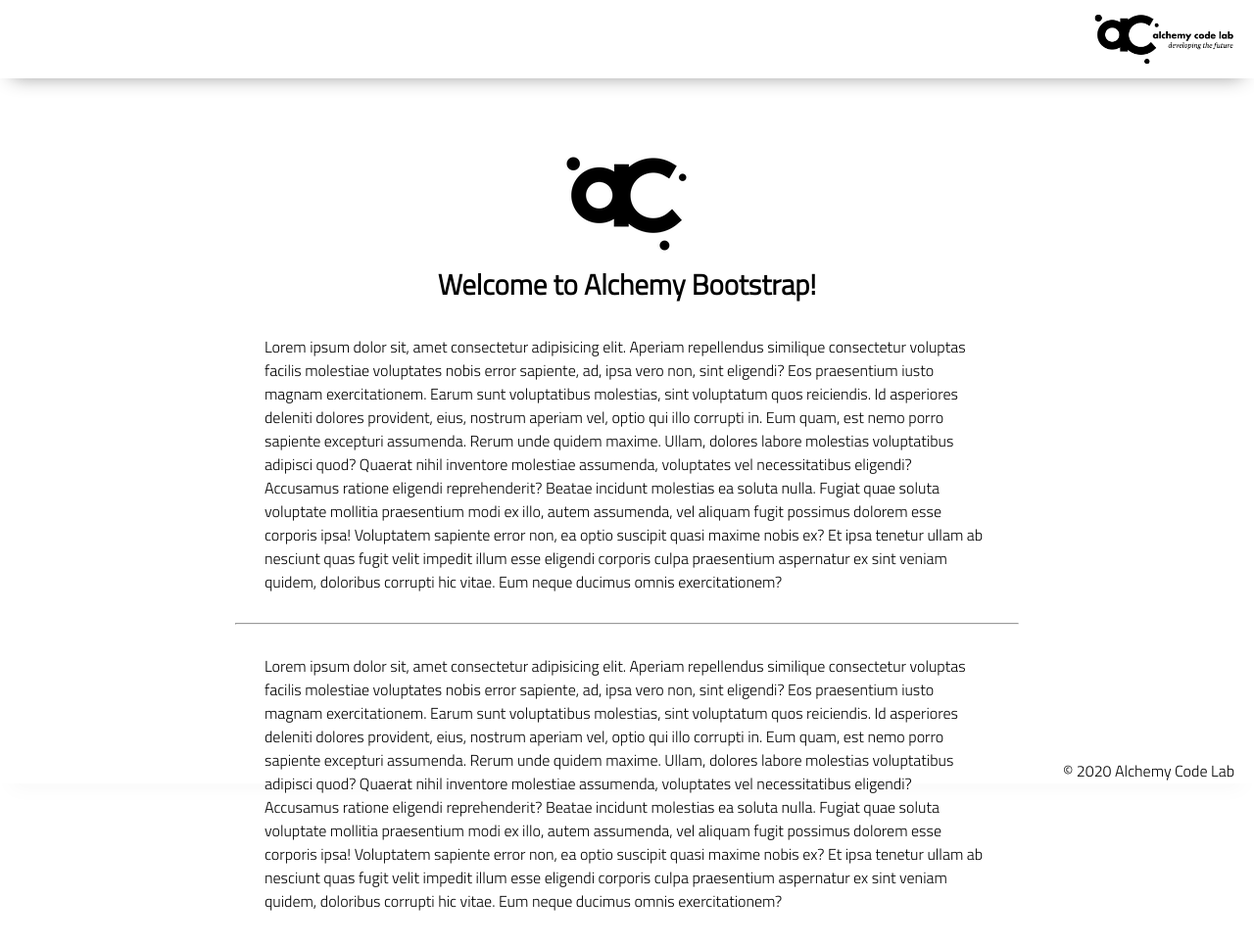
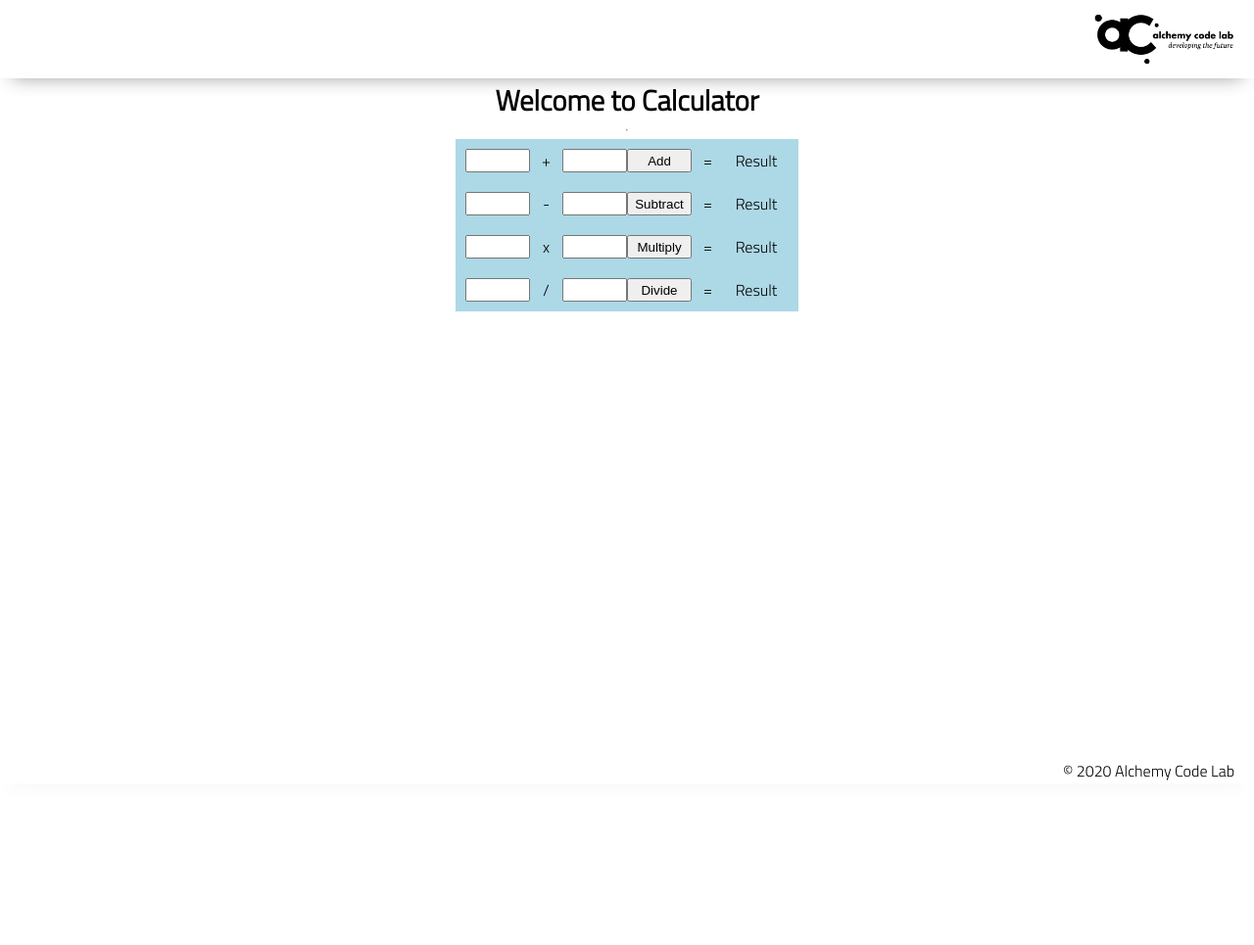
Before and after one commit to CaseyCameron/calculator, a plain HTML site: page index.html in a window 1280 px wide. Shown: the whole page at 98% size. After the commit the page ends 800 px from the top, so only its background shows below. Drawn offline with Linux system fonts and the light colour scheme.

Commit message:
Calculator final - no frills

```diff
--- a/app.js
+++ b/app.js
@@ -1,5 +1,41 @@
-// import functions and grab DOM elements
+// grab DOM elements
 
-// initialize state
+// set event listeners on each button, do math, update DOM
 
-// set event listeners to update state and DOM
+
+const addInputOne = document.getElementById('add-input-one');
+const addInputTwo = document.getElementById('add-input-two');
+const addButton = document.getElementById('add-button');
+const additionResult = document.getElementById('addition-result');
+
+const subtractInputOne = document.getElementById('subtract-input-one');
+const subtractInputTwo = document.getElementById('subtract-input-two');
+const subtractButton = document.getElementById('subtract-button');
+const subtractionResult = document.getElementById('subtraction-result');
+
+const multiplyInputOne = document.getElementById('multiply-input-one');
+const multiplyInputTwo = document.getElementById('multiply-input-two');
+const multiplyButton = document.getElementById('multiply-button');
+const multiplicationResult = document.getElementById('multiplication-result');
+
+const divideInputOne = document.getElementById('divide-input-one');
+const divideInputTwo = document.getElementById('divide-input-two');
+const divideButton = document.getElementById('divide-button');
+const divisionResult = document.getElementById('division-result');
+
+
+addButton.addEventListener('click', () => {
+    additionResult.textContent = Number(addInputOne.value) + Number(addInputTwo.value);
+});
+
+subtractButton.addEventListener('click', () => {
+    subtractionResult.textContent = Number(subtractInputOne.value) - Number(subtractInputTwo.value);
+});
+
+multiplyButton.addEventListener('click', () => {
+    multiplicationResult.textContent = Number(multiplyInputOne.value) * Number(multiplyInputTwo.value);
+});
+
+divideButton.addEventListener('click', () => {
+    divisionResult.textContent = Number(divideInputOne.value) / Number(divideInputTwo.value);
+});
--- a/index.html
+++ b/index.html
@@ -19,30 +19,70 @@
         </div>
     </header>
     <main>
-        <section class="main-section">
-            <img class="main-logo" src="assets/alchemy-logo.png"/>
             <h2>
-                Welcome to Alchemy Bootstrap!
+                Welcome to Calculator
             </h2>
+            <hr />
+            <section>
+               <div class = "wrapper">
+                    <input id="add-input-one">
+                    +
+                    <input id="add-input-two">
+                    <button id ="add-button">Add</button>
+                    =
+                    <div id ="addition-result">Result</div>
+                </div>
 
-            <content>
-            <p>
-                Lorem ipsum dolor sit, amet consectetur adipisicing elit. Aperiam repellendus similique consectetur voluptas facilis molestiae voluptates nobis error sapiente, ad, ipsa vero non, sint eligendi? Eos praesentium iusto magnam exercitationem.
-                Earum sunt voluptatibus molestias, sint voluptatum quos reiciendis. Id asperiores deleniti dolores provident, eius, nostrum aperiam vel, optio qui illo corrupti in. Eum quam, est nemo porro sapiente excepturi assumenda.
-                Rerum unde quidem maxime. Ullam, dolores labore molestias voluptatibus adipisci quod? Quaerat nihil inventore molestiae assumenda, voluptates vel necessitatibus eligendi? Accusamus ratione eligendi reprehenderit? Beatae incidunt molestias ea soluta nulla.
-                Fugiat quae soluta voluptate mollitia praesentium modi ex illo, autem assumenda, vel aliquam fugit possimus dolorem esse corporis ipsa! Voluptatem sapiente error non, ea optio suscipit quasi maxime nobis ex?
-                Et ipsa tenetur ullam ab nesciunt quas fugit velit impedit illum esse eligendi corporis culpa praesentium aspernatur ex sint veniam quidem, doloribus corrupti hic vitae. Eum neque ducimus omnis exercitationem?
-            </p>
-            <hr />
-            <p>
-                Lorem ipsum dolor sit, amet consectetur adipisicing elit. Aperiam repellendus similique consectetur voluptas facilis molestiae voluptates nobis error sapiente, ad, ipsa vero non, sint eligendi? Eos praesentium iusto magnam exercitationem.
-                Earum sunt voluptatibus molestias, sint voluptatum quos reiciendis. Id asperiores deleniti dolores provident, eius, nostrum aperiam vel, optio qui illo corrupti in. Eum quam, est nemo porro sapiente excepturi assumenda.
-                Rerum unde quidem maxime. Ullam, dolores labore molestias voluptatibus adipisci quod? Quaerat nihil inventore molestiae assumenda, voluptates vel necessitatibus eligendi? Accusamus ratione eligendi reprehenderit? Beatae incidunt molestias ea soluta nulla.
-                Fugiat quae soluta voluptate mollitia praesentium modi ex illo, autem assumenda, vel aliquam fugit possimus dolorem esse corporis ipsa! Voluptatem sapiente error non, ea optio suscipit quasi maxime nobis ex?
-                Et ipsa tenetur ullam ab nesciunt quas fugit velit impedit illum esse eligendi corporis culpa praesentium aspernatur ex sint veniam quidem, doloribus corrupti hic vitae. Eum neque ducimus omnis exercitationem?
-            </p>
+                <div class = "wrapper">
+                    <input id="subtract-input-one">
+                    -
+                    <input id="subtract-input-two">
+                    <button id ="subtract-button">Subtract</button>
+                    =
+                    <div id ="subtraction-result">Result</div>
+                </div>
 
-        </section>
+                <div class = "wrapper">
+                    <input id="multiply-input-one">
+                    x
+                    <input id="multiply-input-two">
+                    <button id ="multiply-button">Multiply</button>
+                    =
+                    <div id ="multiplication-result">Result</div>
+                </div>
+
+                <div class = "wrapper">
+                    <input id="divide-input-one">
+                    /
+                    <input id="divide-input-two">
+                    <button id ="divide-button">Divide</button>
+                    =
+                    <div id ="division-result">Result</div>
+                </div>
+
+               <!-- <div class = "calculation">
+
+                    <div><input id="input-one"> </div>
+
+                    <div class="dropdown">
+                        <button onclick="myFunction()" class="dropbtn">Dropdown</button>
+                        <div id="myDropdown" class="dropdown-content">
+                          <a href="#add">+</a>
+                          <a href="#subtract">-</a>
+                          <a href="#multiply">*</a>
+                          <a href="#divide">/</a>
+                        </div>
+                    </div>
+
+                    <div><input id="input-two"></div>
+
+                    <div><button id ="calculateButton">Calculate</button> =  </div>
+                    <div id ="calculationResult">Result</div>
+                </div>  -->
+
+
+            </section>
+
     </main>
     <footer>
         <div class="copy gutter-right">&copy; 2020 Alchemy Code Lab</div>
--- a/styles/style.css
+++ b/styles/style.css
@@ -6,7 +6,7 @@ body {
     --color3: hsla(200, 61%, 56%, 1);
     --color4: hsla(187, 41%, 94%, 1);
     --color5: hsla(170, 28%, 95%, 1); */
-/*
+
     /* --color1: hsla(45, 86%, 83%, 1);
     --color2: hsla(135, 65%, 98%, 1);
     --color3: hsla(315, 37%, 86%, 1);
@@ -30,7 +30,32 @@ main {
     margin-bottom: calc(var(--footer-height));
 }
 
-section {
+
+/*.calculation{
+    display: flex;
+    justify-content: space-between;
+    align-items: center;
+    margin: auto;
+    padding: 10px;
+    grid-template-columns: 1fr, 1fr, 1fr, 1fr, 1fr;
+    background: lightblue;
+}*/
+
+section{
+    width: 350px;
+}
+
+.wrapper{
+    display: grid;
+    margin: auto;
+    padding: 10px;
+    text-align: center;
+    grid-template-columns: 20% 10% 20% 20% 10% 1fr;
+    background: lightblue;
+}
+
+
+/* section {
     background-color: var(--color5);
     width: 1000px;
     max-width: 80%;
@@ -44,7 +69,7 @@ section {
     margin-bottom: var(--gutter);
     border: solid 2px var(--color1);
 }
-
+*/
 header {
     display: flex;
     justify-content: flex-end;
```
